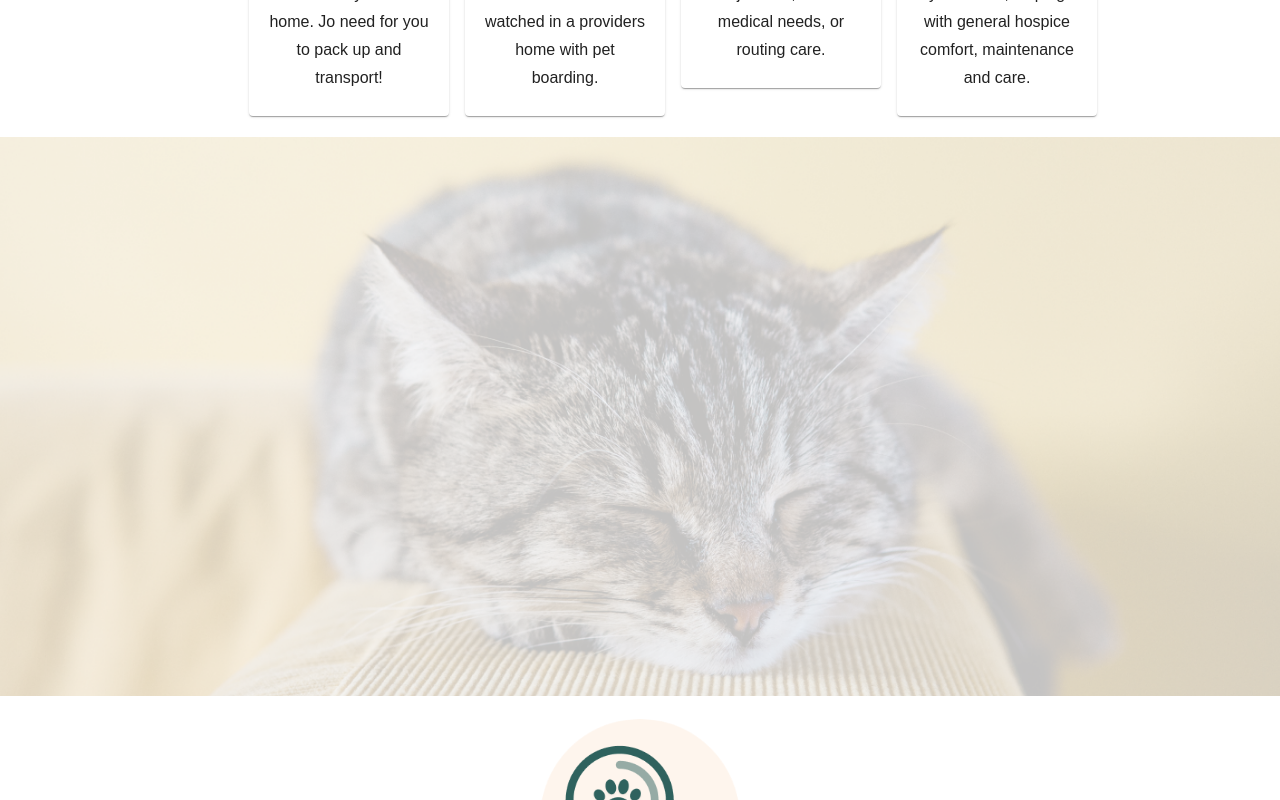
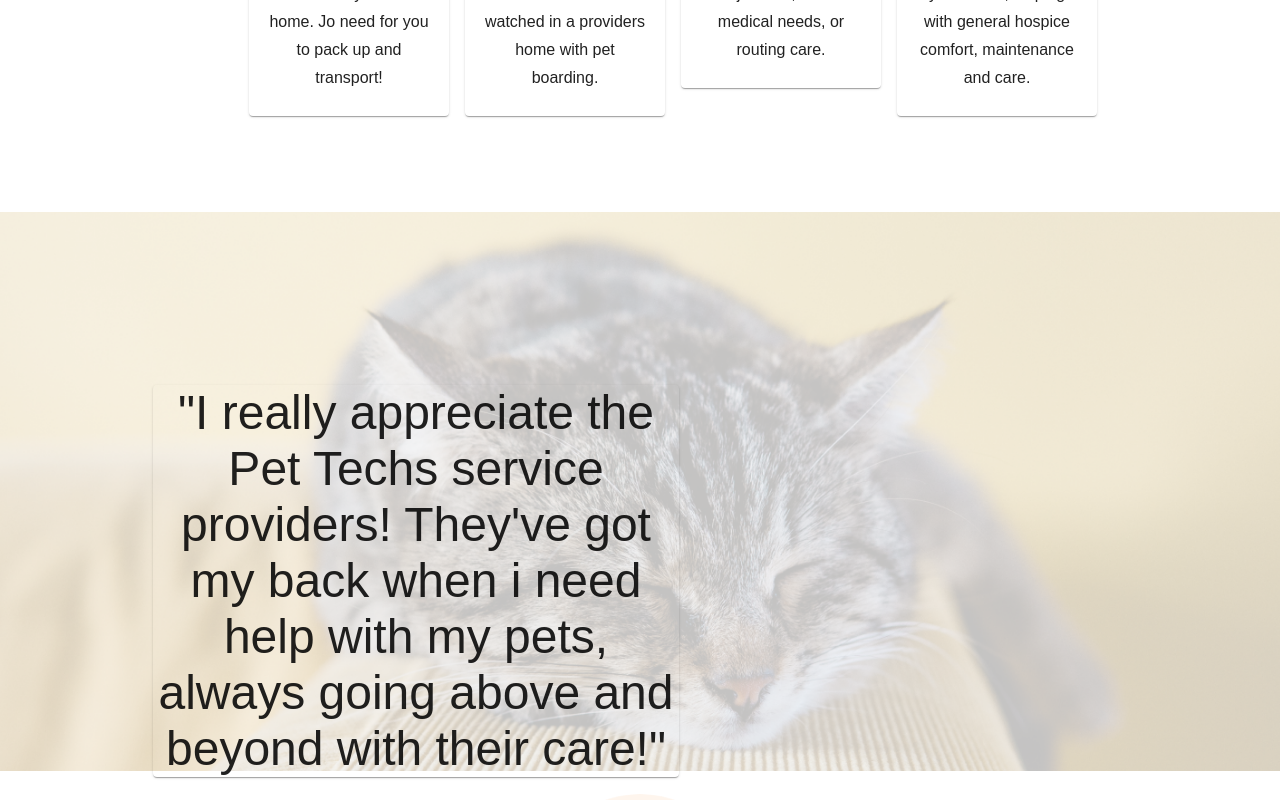
Before and after one commit to chinmayapulikallu/pet-techs, a React (Create React App) app: page /#/landingPg in a window 1280 px wide. Shown: the part 1440-2240 px from the top of the page. Built offline with nearby package versions, Linux system fonts and the light colour scheme; no server answers.

Commit message:
working on text over cat

```diff
--- a/src/components/LandingPage/LandingPage.jsx
+++ b/src/components/LandingPage/LandingPage.jsx
@@ -8,6 +8,7 @@ import Typeography from "@material-ui/core/Typography"
 import Card from "@material-ui/core/Card"
 import CardContent from "@material-ui/core/CardContent"
 import Typography from '@material-ui/core/Typography';
+import CardMedia from "@material-ui/core/CardMedia"
 
 
 
@@ -16,6 +17,19 @@ const styles = theme => ({
         borderRadius: 0,
         width: "100%",
         height: "auto"
+    },
+    catImage: {
+        position: "relative",
+        borderRadius: 0,
+        width: "100%",
+        height: "auto",
+
+    },
+    test: {
+        position: "absolute",
+        top: "225%",
+        left: "10%"
+
     },
     description: {
         textAlign: "center",
@@ -37,13 +51,24 @@ const styles = theme => ({
         alignItems: "center",
         marginRight: 400,
         marginLeft: 400,
-        paddingTop: "50px"
+        paddingTop: "50px",
+
     },
     cards: {
         fontFamily: 'Quicksand',
         margin: "25px",
         textAlign: 'center',
-        justifyContent: "center"
+        justifyContent: "center",
+        marginBottom: 100
+    },
+    catText: {
+        fontFamily: 'Quicksand',
+        margin: "25px",
+        textAlign: 'center',
+        justifyContent: "center",
+        marginBottom: 100,
+        backgroundColor: "transparent",
+        fontSize: 100
     },
     image: {
         display: "block",
@@ -93,7 +118,18 @@ const styles = theme => ({
         marginRight: "auto",
         alignItems: "center",
         marginTop: 25
-    }
+    },
+    overlay: {
+        position: 'absolute',
+        top: '20px',
+        left: '20px',
+        color: 'black',
+        backgroundColor: 'white'
+    },
+    media: {
+        height: 0,
+        paddingTop: '56.25%' // 16:9
+    },
 })
 
 
@@ -130,12 +166,12 @@ class LandingPage extends Component {
                 <div>
                     <Grid >
                         <Grid container spacing={3} >
-                            <Typeography className={classes.description} variant="h5">You love your pets. We love that you love your pets. Pet Techs is here to make sure you have qualified indviduals to help you take care of them.</Typeography>
+                            <Typography className={classes.description} variant="h5">You love your pets. We love that you love your pets. Pet Techs is here to make sure you have qualified indviduals to help you take care of them.</Typography>
                         </Grid>
                     </Grid>
                 </div>
                 <div>
-                    <Typeography className={classes.services} variant="h5"><b>Our Services</b></Typeography>
+                    <Typography className={classes.services} variant="h5"><b>Our Services</b></Typography>
                     <Grid container direction="row" className={classes.cards} spacing={2}>
                         <Grid item xs={2}>
                             <Card>
@@ -153,8 +189,8 @@ class LandingPage extends Component {
                                 <CardContent>
                                     <div>
                                         <img className={classes.image} src="/images/boarding-icon.png" alt="boardingIcon" height="75" width="75" />
-                                        <Typeography variant="h6"><b>Pet Boarding</b></Typeography>
-                                        <Typeography variant="subtitle1">Our care providers have cozy homes for your four legged friends. Have them watched in a providers home with pet boarding.</Typeography>
+                                        <Typography variant="h6"><b>Pet Boarding</b></Typography>
+                                        <Typography variant="subtitle1">Our care providers have cozy homes for your four legged friends. Have them watched in a providers home with pet boarding.</Typography>
                                     </div>
                                 </CardContent>
                             </Card>
@@ -164,7 +200,7 @@ class LandingPage extends Component {
                                 <CardContent>
                                     <div>
                                         <img className={classes.image} src="/images/drop-in-care-icon.png" alt="dropInCare" height="75" width="75" />
-                                        <Typeography variant="h6"><b>Drop in Care</b></Typeography>
+                                        <Typography variant="h6"><b>Drop in Care</b></Typography>
                                         <Typeography variant="subtitle1">Service providers drop by your home to help provide insulin injections, basic medical needs, or routing care.</Typeography>
                                     </div>
                                 </CardContent>
@@ -176,7 +212,7 @@ class LandingPage extends Component {
                                     <div>
                                         <img className={classes.image} src="/images/hospice-icon.png" alt="hospiceIcon" height="75" width="75" />
                                         <Typeography variant="h6"><b>Hospice Care</b></Typeography>
-                                        <Typeography variant="subtitle1">Hospice service centers around providers coming to your home, helping with general hospice comfort, maintenance and care.</Typeography>
+                                        <Typography variant="subtitle1">Hospice service centers around providers coming to your home, helping with general hospice comfort, maintenance and care.</Typography>
                                     </div>
                                 </CardContent>
                             </Card>
@@ -186,8 +222,18 @@ class LandingPage extends Component {
 
                 <div className={classes.root}>
                     <Grid container spacing={3}>
+                        <img className={classes.catImage} src='../images/homeCat.png' />
+                        <div className={classes.test}>
+                            <Grid item xs={6}>
+                            <Card raised={false} className={classes.catText}>
+                                <Typography variant="h3">
+                                    "I really appreciate the Pet Techs service providers! They've got my back when i need help with my pets, always going above and beyond with their care!"
+                                </Typography>
 
-                        <img className={classes.landingPg} src='../images/homeCat.png' />
+                            </Card>
+                            </Grid>
+                        </div>
+
 
 
                     </Grid>
@@ -197,7 +243,7 @@ class LandingPage extends Component {
                         <img className={classes.servProv} src="/images/service-provider.png" alt="serviceProviderIcon" height="200" width="200" />
                     </div>
                     <div>
-                        <Typeography className={classes.description} variant="h5">Find the best caretaker for your critter.</Typeography>
+                        <Typography className={classes.description} variant="h5">Find the best caretaker for your critter.</Typography>
                     </div>
                     <div>
                         <Button className={classes.button} onClick={this.serviceProviderClick} variant="contained" color="primary" >Find a service provider</Button>
@@ -207,11 +253,11 @@ class LandingPage extends Component {
                     <div>
                     </div>
                     <div>
-                        <Typeography className={classes.missionHeader} variant="h3">Our Mission</Typeography>
+                        <Typography className={classes.missionHeader} variant="h3">Our Mission</Typography>
                         <img className={classes.image} src="/images/mission-logo.png" alt="missionLogoIcon" height="300" width="300" />
                     </div>
                     <div>
-                        <Typeography className={classes.description} variant="h5">We're here to connect vetinary technicians with pet owners who want to hire qualified individuals to help give different kinds of out-of-clinic care. Either in your home or theirs, you want to know your precious animals are in great hands. We are commited to giving quality and professional care and to give you ease of mind. </Typeography>
+                        <Typography className={classes.description} variant="h5">We're here to connect vetinary technicians with pet owners who want to hire qualified individuals to help give different kinds of out-of-clinic care. Either in your home or theirs, you want to know your precious animals are in great hands. We are commited to giving quality and professional care and to give you ease of mind. </Typography>
                     </div>
                     <Grid>
                         <div>
```
